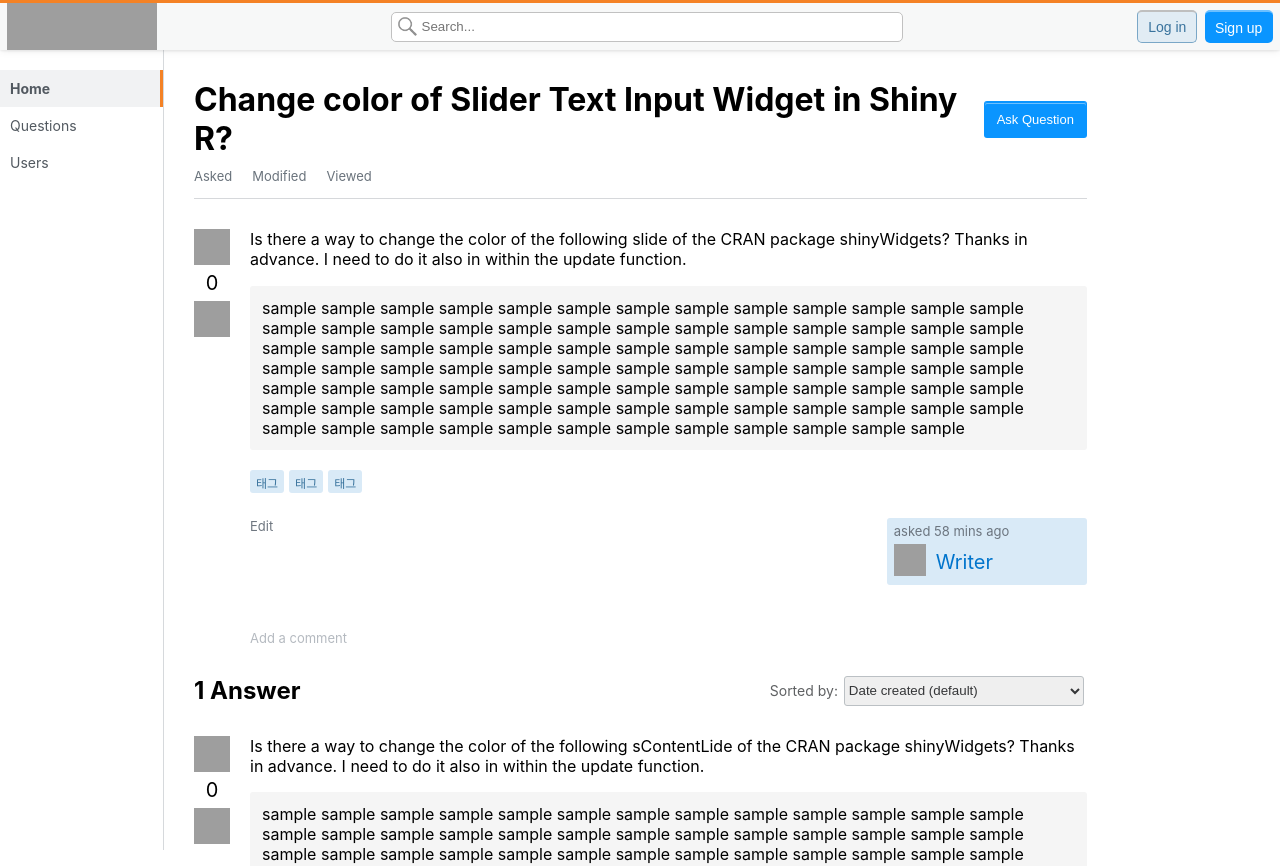
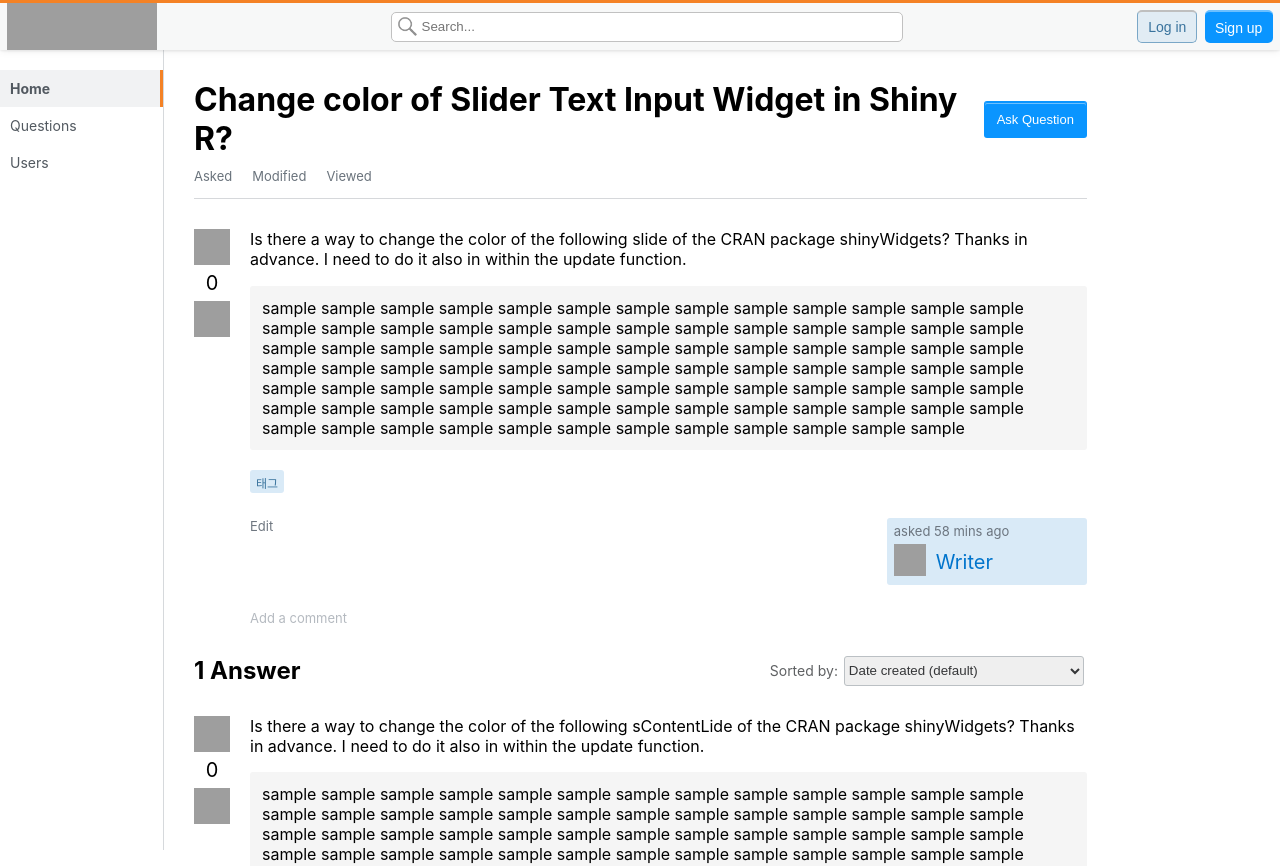
Before and after one commit to codestates-seb/seb41_pre_039, a React (Create React App) app in the folder client/: page / in a window 1280 px wide. Shown: the top 866 px of the page. Built offline with nearby package versions, Linux system fonts and the light colour scheme; grey boxes are pictures that could not be loaded; the HTML template or start-up script is replaced by a standard one.

Commit message:
style: modified css

```diff
--- a/client/src/components/Answer.css
+++ b/client/src/components/Answer.css
@@ -137,6 +137,7 @@
   display: flex;
   width: 100%;
   height: 45px;
+  margin-top: 20px;
 }
 
 .ya-textarea {
--- a/client/src/components/Question.css
+++ b/client/src/components/Question.css
@@ -130,16 +130,6 @@
   flex-wrap: wrap;
 }
 
-.tag-a {
-  padding: 4.8px 6px;
-  height: 23px;
-  margin-right: 5px;
-  background-color: #d9eaf7;
-  border-radius: 3px;
-  font-size: 12px;
-  color: hsl(205deg 47% 42%);
-}
-
 .tag-a:hover {
   background-color: hsl(205deg 51% 88%);
   color: hsl(205deg 46% 32%);
@@ -160,6 +150,7 @@
 .content-edit:hover {
   color: hsl(210deg 8% 55%);
 }
+
 .writer-box {
   text-align: left;
   width: 200px;
--- a/client/src/components/Question.js
+++ b/client/src/components/Question.js
@@ -1,5 +1,15 @@
+import styled from 'styled-components';
 import './Question.css';
 
+const TagA = styled.a`
+  padding: 4.8px 6px;
+  height: 23px;
+  margin-right: 5px;
+  background-color: #d9eaf7;
+  border-radius: 3px;
+  font-size: 12px;
+  color: hsl(205deg 47% 42%);
+`;
 export default function Question() {
   return (
     <>
@@ -47,15 +57,7 @@ export default function Question() {
             </div>
             <br />
             <div className="content-tag">
-              <a href="%PUBLIC_URL%" className="tag-a">
-                태그
-              </a>
-              <a href="%PUBLIC_URL%" className="tag-a">
-                태그
-              </a>
-              <a href="%PUBLIC_URL%" className="tag-a">
-                태그
-              </a>
+              <TagA href="%PUBLIC_URL%">태그</TagA>
             </div>
             <div className="content-writerInfo">
               <a href="%PUBLIC_URL%" className="content-edit">
@@ -77,7 +79,6 @@ export default function Question() {
                 </div>
               </div>
             </div>
-            <br />
             <a href="%PUBLIC_URL%" className="add-comment">
               Add a comment
             </a>
```
